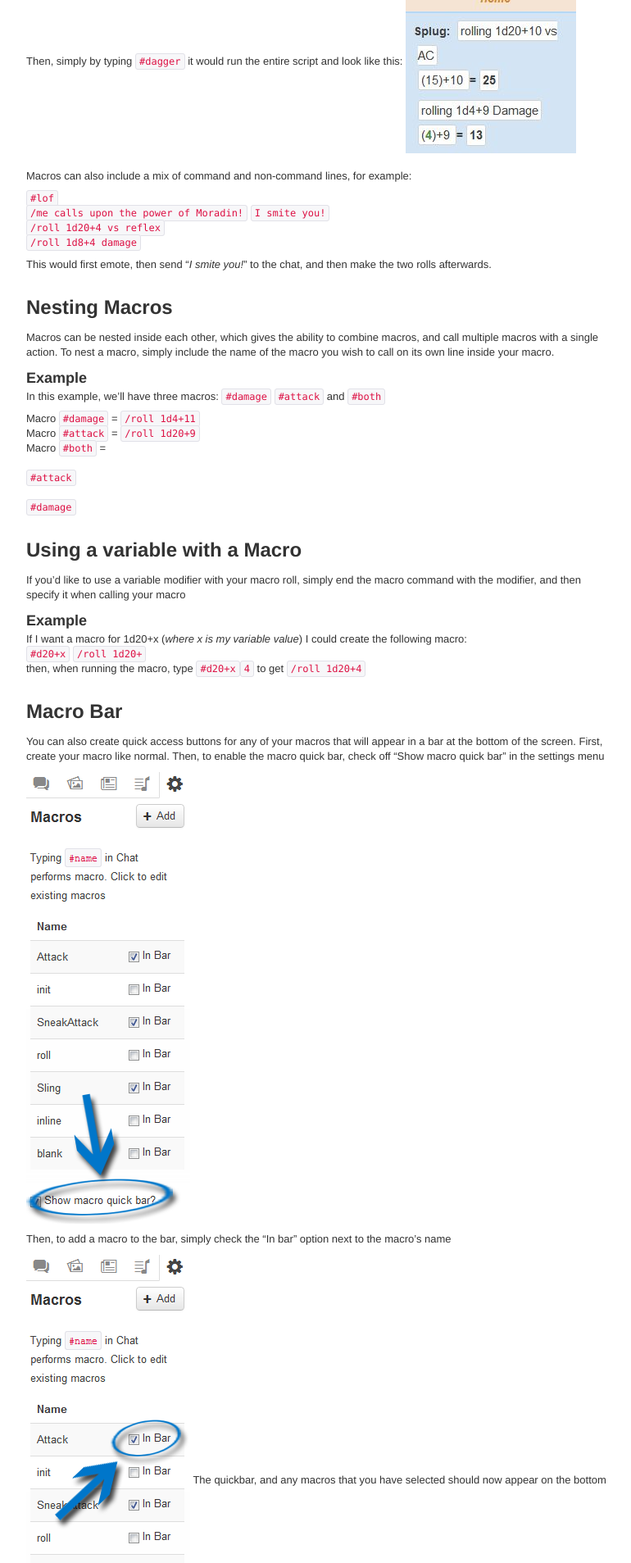
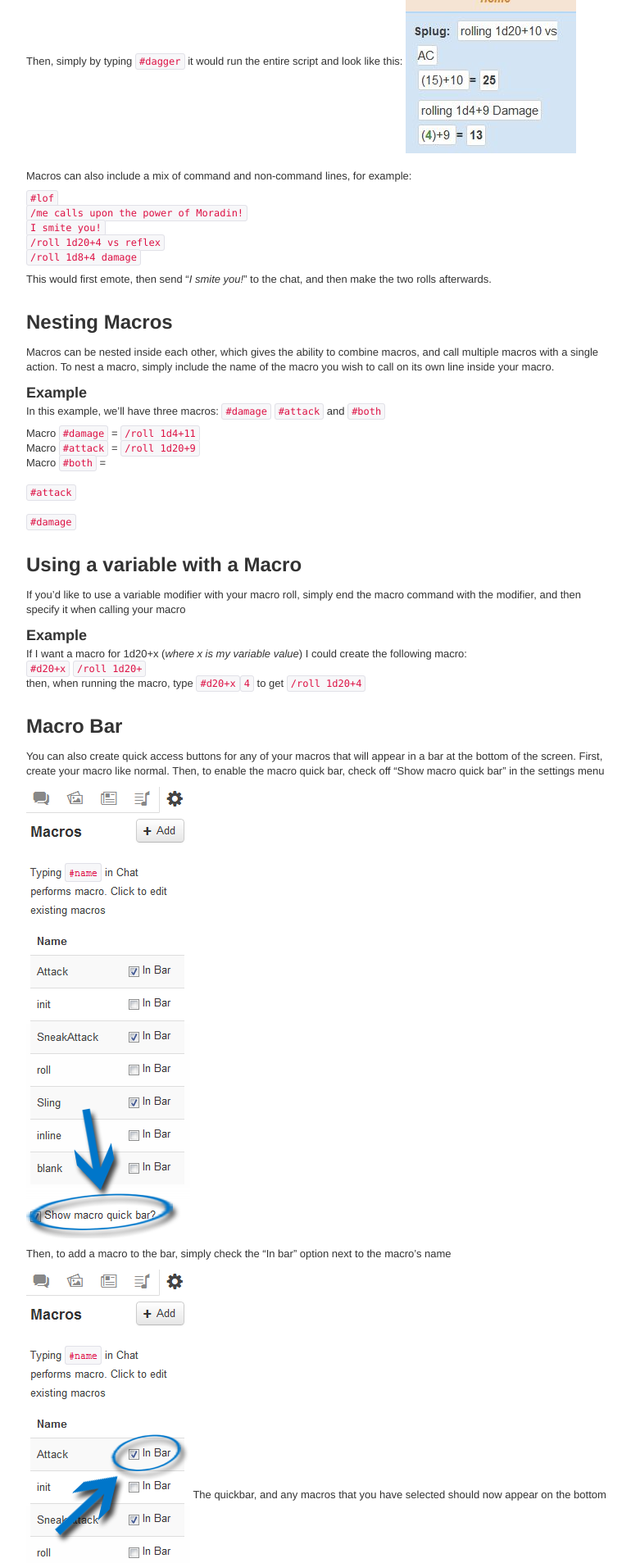
Before and after one commit to Roll20/help.roll20.net, a Jekyll site: the page built from _posts/2012-05-01-macros.markdown, in a window 1280 px wide. Shown: the part 587-2494 px from the top of the page at 82% size, without its empty margins (128-898 px from the left). Built offline with Jekyll 4.4.1, drawn with Linux system fonts in a browser that asks for light colours; nearby versions of some CDN libraries; Markdown is read by kramdown in place of the engine named in the settings; comment, search, counter and statistics services are not loaded.

Commit message:
Update gh-pages

```diff
--- a/_posts/2012-05-01-macros.markdown
+++ b/_posts/2012-05-01-macros.markdown
@@ -26,7 +26,7 @@ Then, simply by typing <code>#dagger</code> it would run the entire script and l
 Macros can also include a mix of command and non-command lines, for example:
 
 <code>#lof</code><br>
-<code>/me calls upon the power of Moradin!</code>
+<code>/me calls upon the power of Moradin!</code><br>
 <code>I smite you!</code><br>
 <code>/roll 1d20+4 vs reflex</code><br>
 <code>/roll 1d8+4 damage</code>
```
